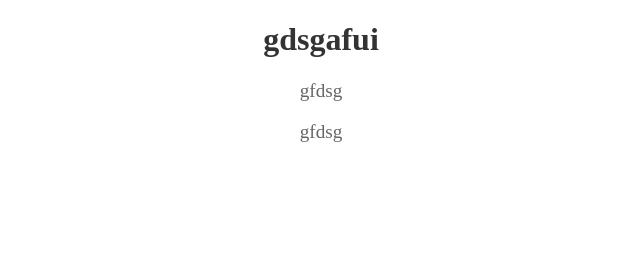
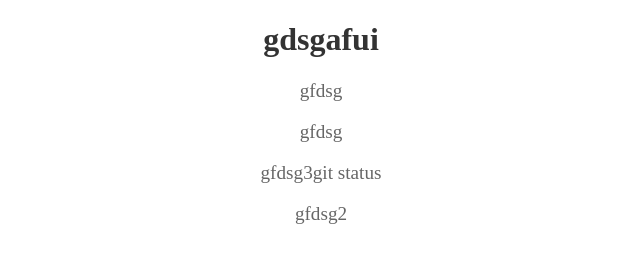
Before and after one commit to SUHANI17-HYE/localrepooo, a plain HTML site: page index.html in a window 1280 px wide. Shown: the whole page, without its empty margins (319-959 px from the left). Drawn offline with Linux system fonts and the light colour scheme.

Commit message:
a new branch ha ji

```diff
--- a/index.html
+++ b/index.html
@@ -10,5 +10,7 @@
     <h1>gdsgafui</h1>
     <p>gfdsg</p>
     <p>gfdsg</p>
+    <p>gfdsg3git status</p>
+    <p>gfdsg2</p>
 </body>
 </html>
```
